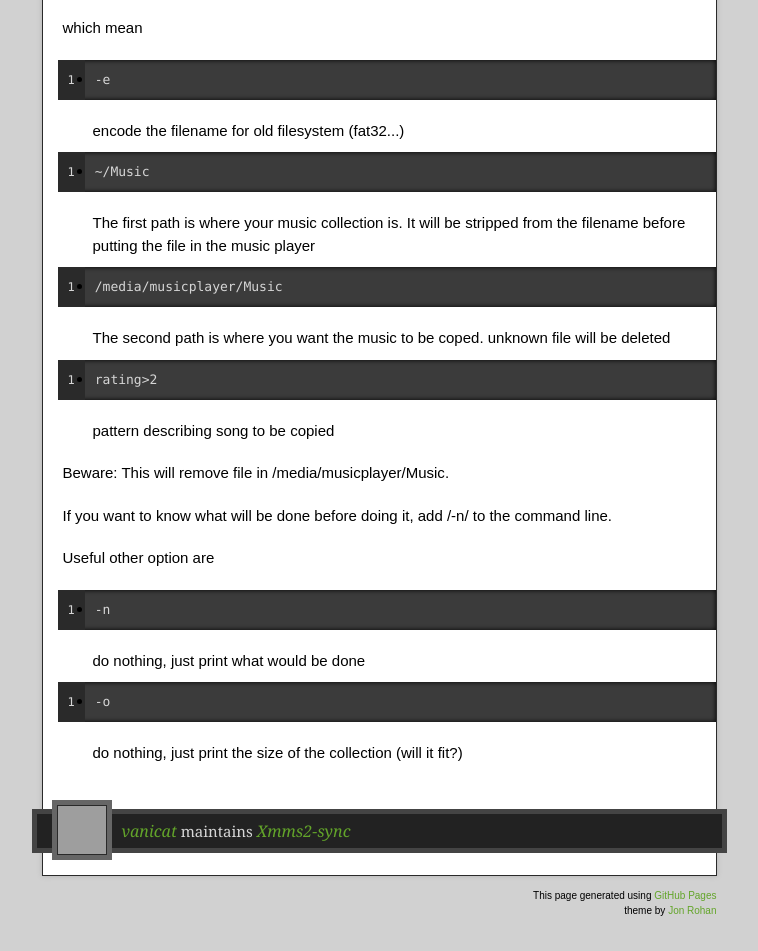
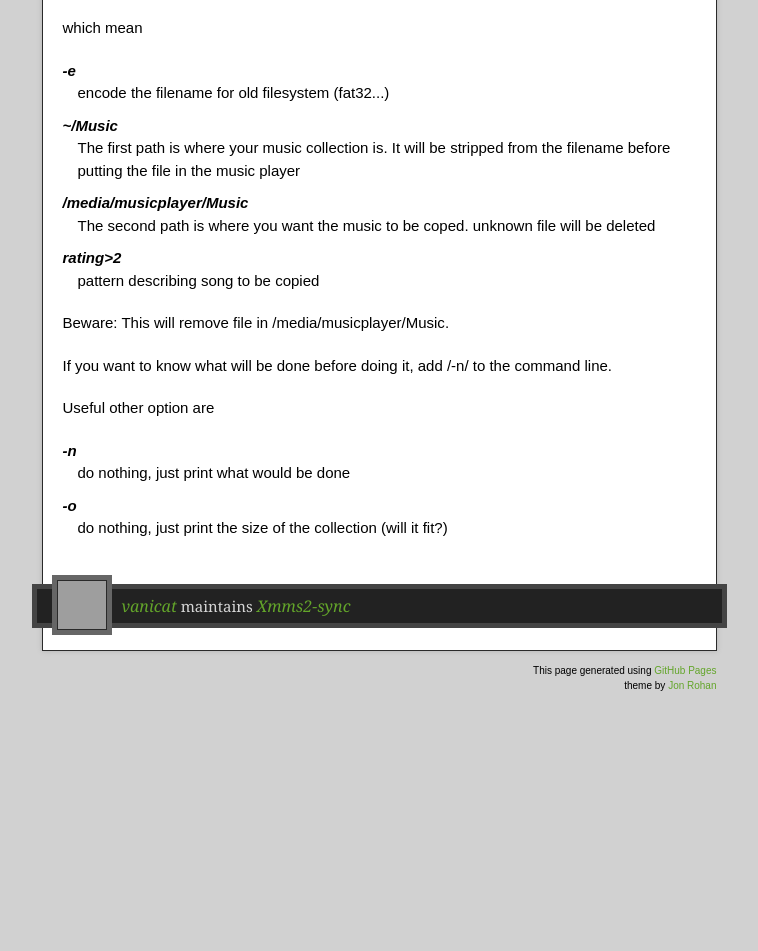
Before and after one commit to vanicat/xmms2-sync, a plain HTML site: page index.html in a window 1280 px wide. Shown: the part 454-1405 px from the top of the page, without its empty margins (261-1019 px from the left). After the commit the page ends 1237 px from the top, so only its background shows below. Drawn offline with nearby package versions, Linux system fonts and the light colour scheme; grey boxes are pictures that could not be loaded.

Commit message:
Describe usnig definition list.

```diff
--- a/index.html
+++ b/index.html
@@ -47,26 +47,26 @@ too big music collection or a too small mobile music player.</p>
 
 <p>which mean</p>
 
-<ul>
-<li><pre>-e</pre>  encode the filename for old filesystem (fat32...)</li>
-<li><pre>~/Music</pre> The first path is where your music collection is. It
+<dl>
+<dt>-e</dt> <dd> encode the filename for old filesystem (fat32...)</dd>
+<dt>~/Music</dt> <dd>The first path is where your music collection is. It
           will be stripped from the filename before putting the
-          file in the music player</li>
-<li><pre>/media/musicplayer/Music</pre> The second path is where you want the
+          file in the music player</dd>
+<dt>/media/musicplayer/Music</dt> <dd>The second path is where you want the
   music to be coped. <em>unknown file will be deleted</em>
-</li>
-<li><pre>rating&gt;2</pre> pattern describing song to be copied</li>
-</ul><p>Beware: <em>This will remove file in /media/musicplayer/Music</em>.</p>
+</dd>
+<dt>rating&gt;2</dt> <dd>pattern describing song to be copied</dd>
+</dl><p>Beware: <em>This will remove file in /media/musicplayer/Music</em>.</p>
 
 <p>If you want to know what will be done before doing it, add /-n/ to the
 command line.</p>
 
 <p>Useful other option are</p>
 
-<ul>
-<li><pre>-n</pre> do nothing, just print what would be done</li>
-<li><pre>-o</pre> do nothing, just print the size of the collection (will it fit?)</li>
-</ul>
+<dl>
+<dt>-n</dt> <dd>do nothing, just print what would be done</dd>
+<dt>-o</dt> <dd>do nothing, just print the size of the collection (will it fit?)</dd>
+</dl>
         </article>
       </div>
     </div>
```
